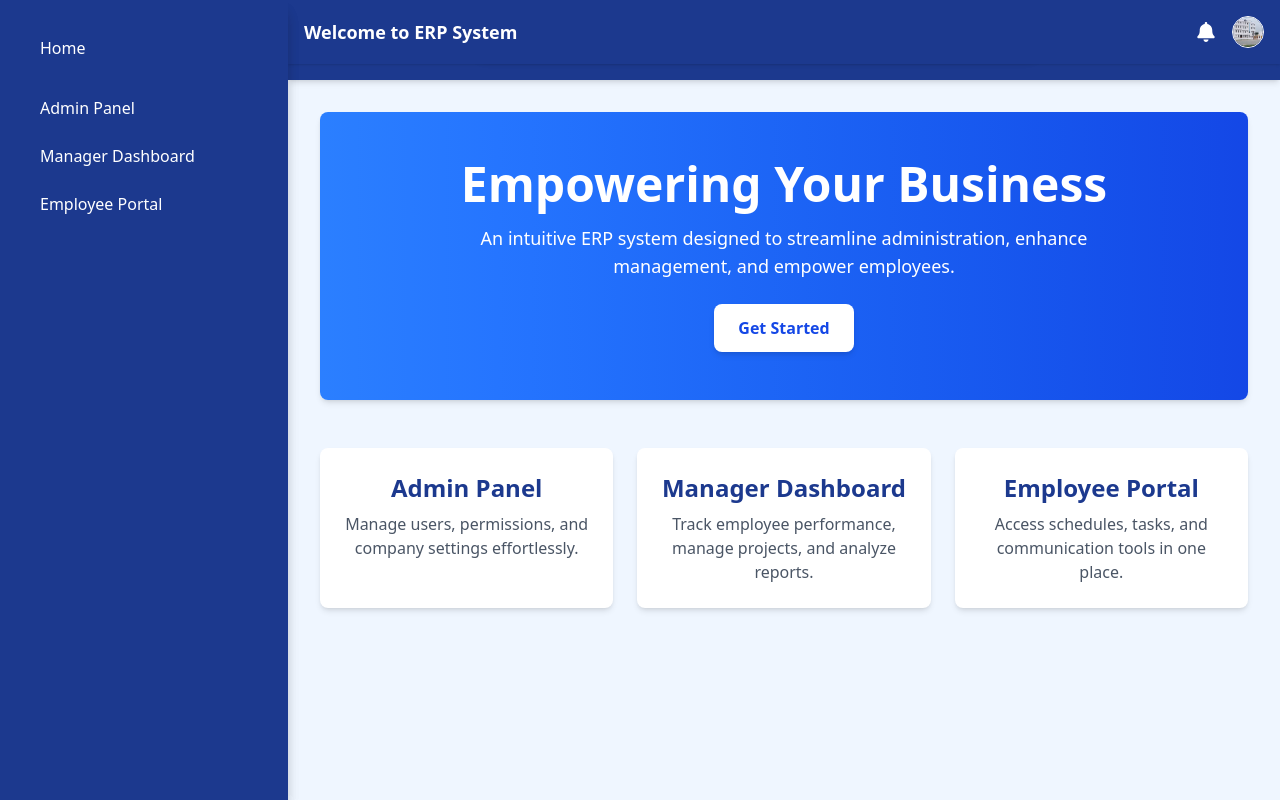
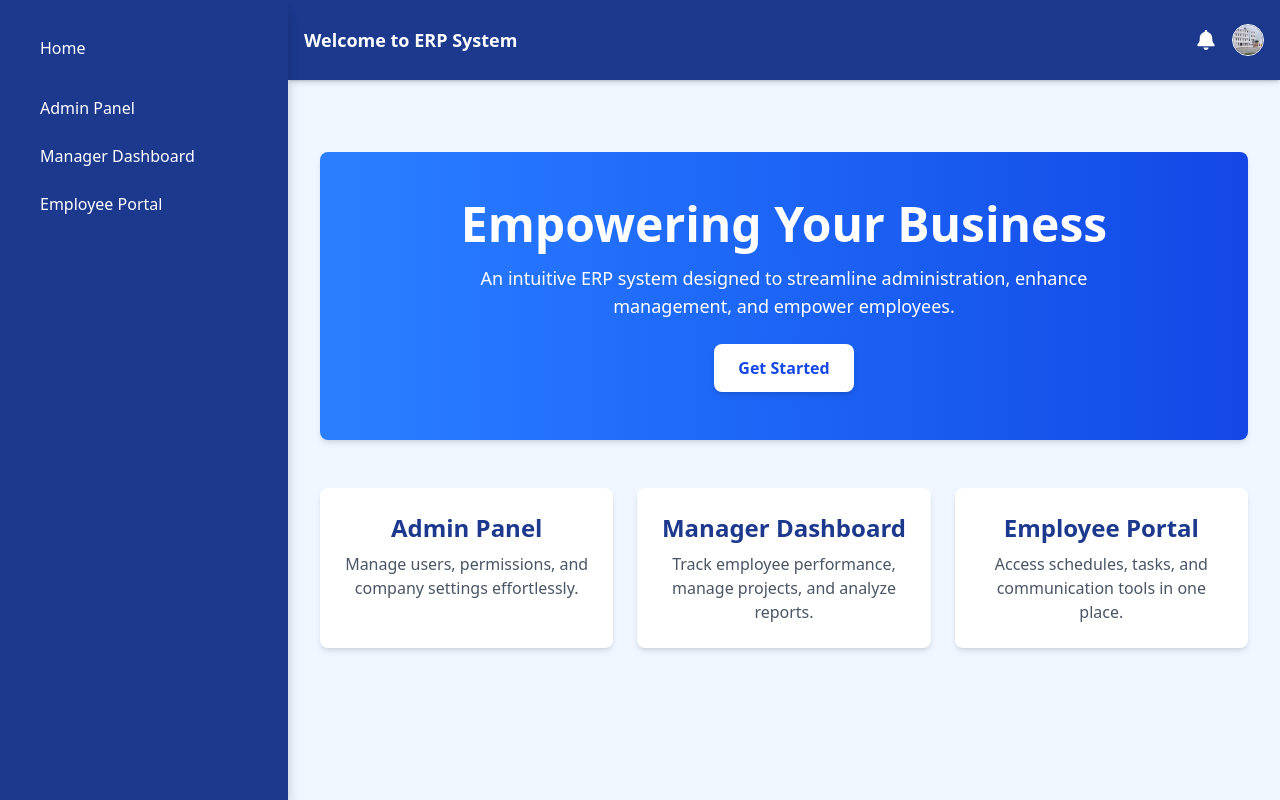
Before and after one commit to vikramkumar1009/Erp_Dashboard, a React (Vite) app: page / in a window 1280 px wide. Built offline with nearby package versions, Linux system fonts and the light colour scheme.

Commit message:
Update LandingPage.jsx

```diff
--- a/src/LandingPage.jsx
+++ b/src/LandingPage.jsx
@@ -28,7 +28,7 @@ export default function LandingPage() {
               onClick={() => setIsSidebarOpen(false)}
             />
           </div>
-           <nav className="space-y-3">
+          <nav className="space-y-3">
 
 
               <button className="w-full text-left py-3 px-4 hover:bg-blue-700 rounded">
@@ -60,9 +60,9 @@ export default function LandingPage() {
       </aside>
 
       {/* Main Content */}
-      <main className="flex-1 bg-blue-50 p-4 md:p-8 overflow-auto w-full transition-all duration-300 ${isSidebarOpen ? 'md:ml-72' : 'ml-0'}`">
+      <main className="flex-1 bg-blue-50   p-4 md:p-8 overflow-auto w-full transition-all duration-300 ${isSidebarOpen ? 'md:ml-72' : 'ml-0'}` mt-10">
         {/* Navbar */}
-        <div className="fixed top-0 left-0 right-0 md:left-72 bg-blue-900 text-white p-4 shadow flex justify-between items-center z-50">
+        <div className="fixed top-0 left-0 right-0 md:left-72 h-20 bg-blue-900 text-white p-4 shadow flex justify-between items-center z-50">
           <FaBars
             className="text-2xl cursor-pointer md:hidden"
             onClick={() => setIsSidebarOpen(true)}
```
